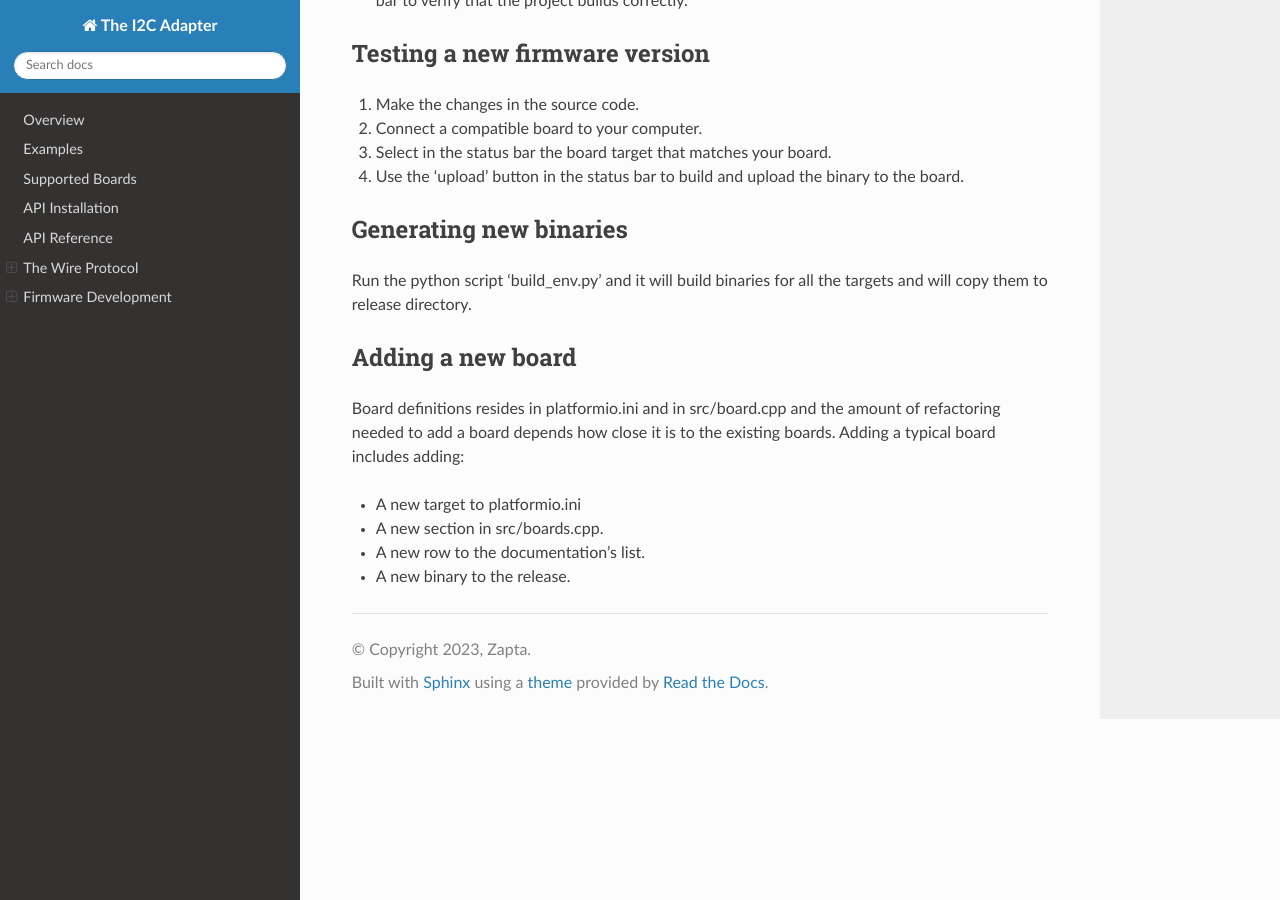
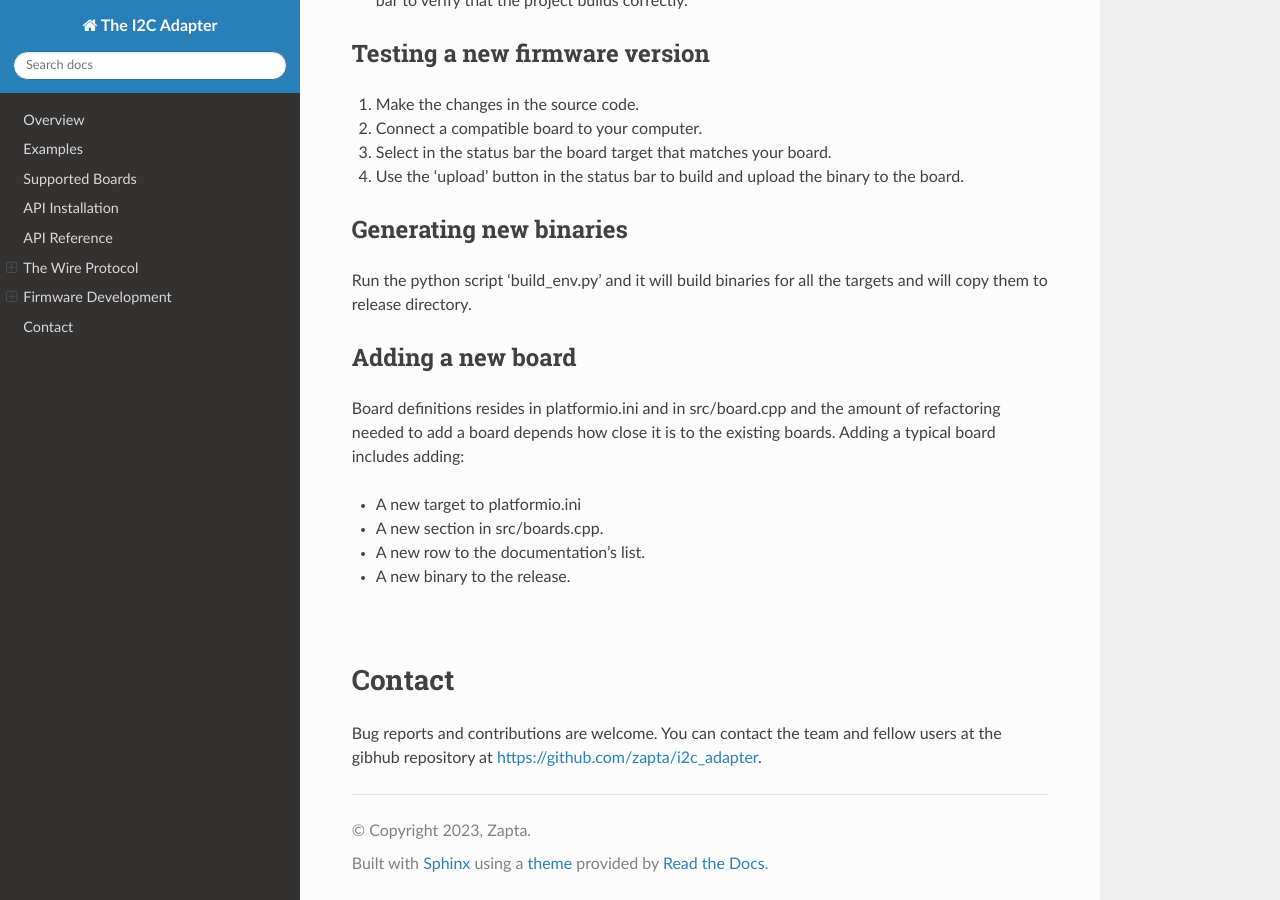
Before and after one commit to zapta/i2c_adapter, a Sphinx documentation site: the page built from docs/index.rst, in a window 1280 px wide and 900 px high, scrolled down 5181 px. Built offline with Sphinx 7.4.7 and the Read the Docs theme 2.0.0, drawn with Linux system fonts in a browser that asks for light colours.

Commit message:
Added contact section.

```diff
--- a/docs/index.rst
+++ b/docs/index.rst
@@ -335,6 +335,16 @@ Adding a typical board includes adding:
 
 * A new binary to the release.
 
+|
+
+Contact
+=======
+
+Bug reports and contributions are welcome. You can contact the team and fellow users at the
+gibhub repository at https://github.com/zapta/i2c_adapter.
+
+
+
 .. toctree::
   :maxdepth: 2
   :caption: Contents:
```
